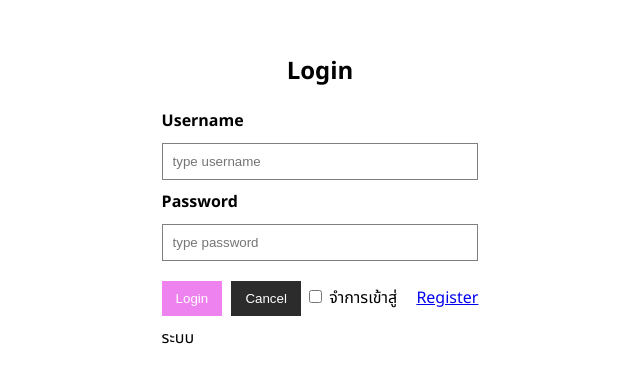
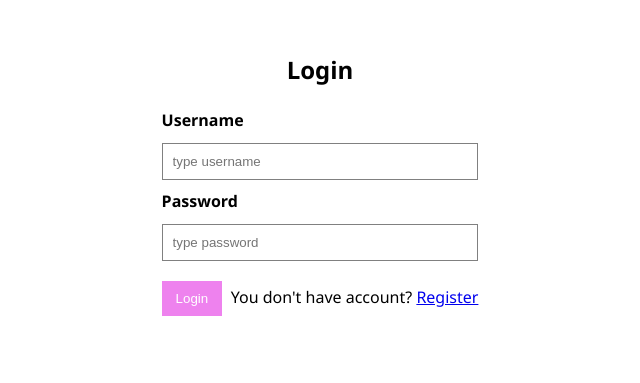
Before and after one commit to rememberurIie/web_programing, a PHP site: page /login.php in a window 1280 px wide. Shown: the top 383 px of the page, without its empty margins (320-960 px from the left). Run offline with PHP 8.4, Linux system fonts and the light colour scheme.

Commit message:
bug fixed

```diff
--- a/workshop2/change_db.php
+++ b/workshop2/change_db.php
@@ -77,8 +77,7 @@
             mysqli_query($conn, $sql_edit);
 
             if( mysqli_query($conn, $sql_edit)){
-                $_SESSION['username'] = $username;
-                $_SESSION['success'] = "Changed";
+                $_SESSION['change'] = "Changed";
                 header('location: index.php');
             }else{
                 array_push($errors, "error");
--- a/workshop2/login.php
+++ b/workshop2/login.php
@@ -64,11 +64,7 @@
 
             <button class="login" type="submit" name="login_user">Login</button>
 
-            <button class="cancel" type="button" onclick="window.location.href='index.php';">Cancel</button>
-
-            <span class="register" onclick="window.location.href='register.php';"><a href="#">Register</a></span>
-
-            <input type="checkbox"> จำการเข้าสู่ระบบ
+            <span class="register">You don't have account? <a href="register.php">Register</a></span>
 
             <?php if (isset($_SESSION['error'])) : ?>
                 <div class="error">
```
Also changed, not shown: workshop2/index.php (+13 -4 lines).
